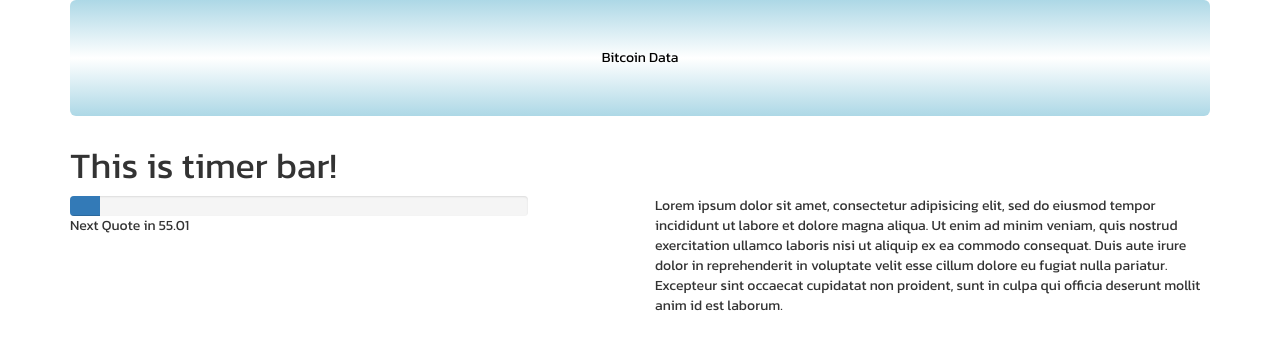
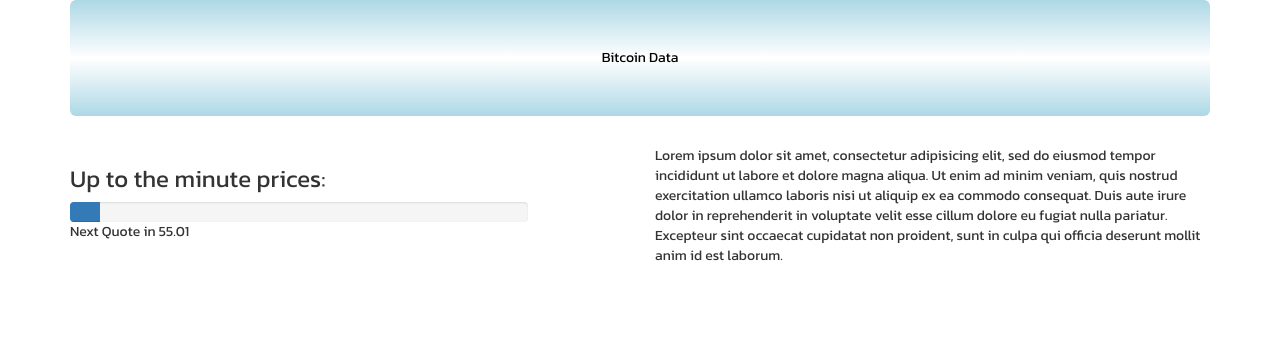
Before and after one commit to Cx2523/bitcoin-data-tracker, a website: page index.html in a window 1280 px wide. Drawn offline with nearby package versions, Linux system fonts and the light colour scheme; no server answers.

Commit message:
progress bar is now a directive ccQuoteTimer

```diff
--- a/JS/directives/timer-progress.js
+++ b/JS/directives/timer-progress.js
@@ -1,7 +1,9 @@
-app.directive('timerBar',function(){
+app.directive('ccTimerBar',function(){
 return {
-  restrict: 'E',
-  templateUrl: './JS/directives/timer-template.html'
-};
-
+    restrict: 'E',
+    templateUrl: './JS/directives/timer-template.html',
+    scope:{
+      nextQuoteTime: "="
+    }
+  };
 });
--- a/JS/directives/timer-template.html
+++ b/JS/directives/timer-template.html
@@ -1 +1,6 @@
-<h1>This is timer bar!</h1>
+<h3>Up to the minute prices:</h3>
+<div class="progress">
+  <div class="progress-bar" role="progressbar" style="width: {{100 - 100 / 60 * nextQuoteTime}}%;">
+  </div>
+</div>
+<p>Next Quote in {{nextQuoteTime}}</p>
--- a/index.html
+++ b/index.html
@@ -16,17 +16,10 @@
             Bitcoin Data
           </div>
 
-          <timer-bar></timer-bar>
-
-
           <div class="row">
             <section class="quote-list col-md-5">
 
-              <div class="progress">
-                <div class="progress-bar" role="progressbar" style="width: {{100 - 100 / 60 * nextQuoteTime}}%;">
-                </div>
-              </div>
-              <p>Next Quote in {{nextQuoteTime}}</p>
+            <cc-timer-bar next-quote-time="nextQuoteTime"></cc-timer-bar>
 
             <div class="panel-group" id="accordion" role="tablist">
                 <div class="panel" ng-repeat="quote in priceArr | orderBy:quote.timeStamp:true|limitTo:10" ng-class="quote.deltaClass">
```
